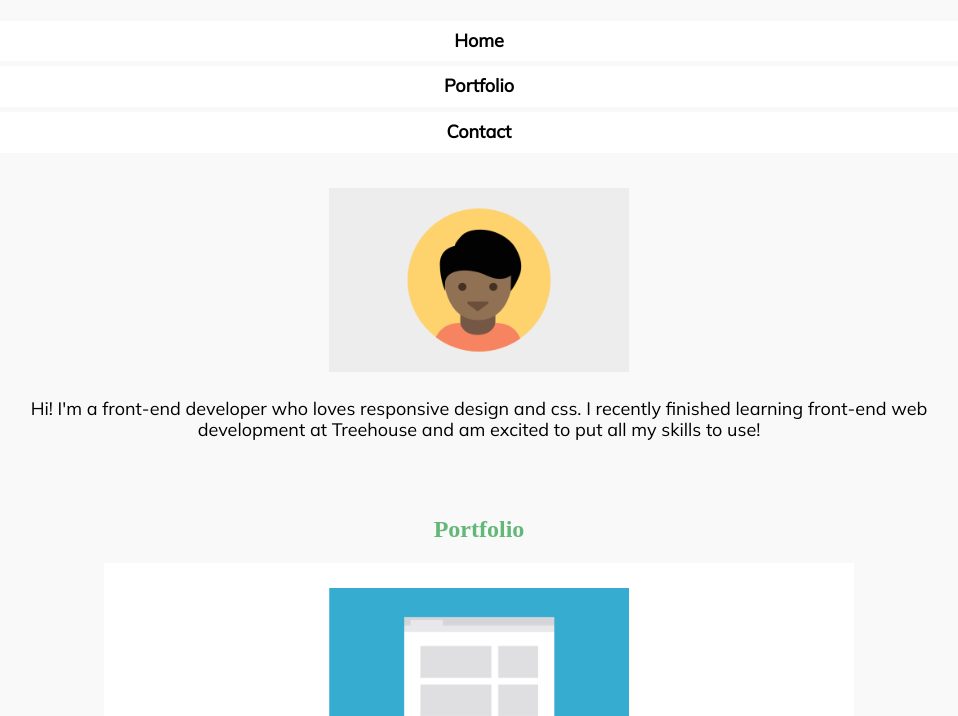
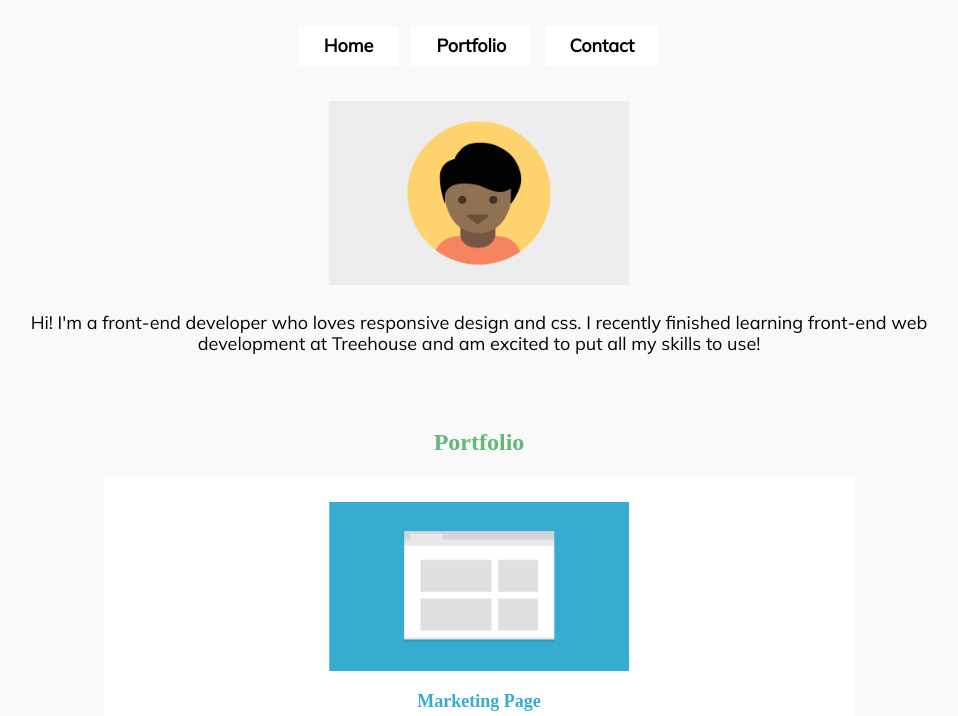
Before and after one commit to ashkilby/TechDegree---Project-2, a plain HTML site: page index.html in a window 1280 px wide. Shown: the part 84-800 px from the top of the page, without its empty margins (161-1119 px from the left). Drawn offline with Linux system fonts and the light colour scheme; a web font is replaced by a local one.

Commit message:
tablet header

```diff
--- a/index.html
+++ b/index.html
@@ -10,20 +10,22 @@
 </head>
 <body>
 	<header id="home">
-		<div class="container">
+		<div class="container clearFix">
 			<div id="logo">
 				<h1>ashkilby portfolio</h1>
 			</div>
-			<ul id="nav">
-				<li><a href="#home">Home</a></li>
-				<li><a href="#main">Portfolio</a></li>
-				<li><a href="#contact">Contact</a></li>
-			</ul>
+			<nav>
+				<ul id="nav">
+					<li><a href="#home">Home</a></li>
+					<li><a href="#main">Portfolio</a></li>
+					<li><a href="#contact">Contact</a></li>
+				</ul>
+			</nav>
 		</div>
 	</header>
 	<div id="main">
 		<section id="banner">
-			<div class="container">
+			<div class="container clearFix">
 				<div id="bannerLeft">
 					<img src="img/responsive-layout-profile.png" alt="profile pic">
 				</div>
@@ -33,7 +35,7 @@
 			</div>
 		</section>
 		<section id="portfolio">
-			<div class="container">
+			<div class="container clearFix">
 				<h2>Portfolio</h2>
 				<div id="gallery">
 					<article class="card">
@@ -71,7 +73,7 @@
 		</section>
 	</div>
 	<footer id="contact">
-		<div class="container">
+		<div class="container clearFix">
 			<div id="footMain">
 				<h2>Contact</h2>
 				<p>If you're interest in chatting or want more information about what I've been working on, I'd love to hear from you!</p>
--- a/styles/style.css
+++ b/styles/style.css
@@ -1,3 +1,4 @@
+/*basics*/
 body{
 	font-family: "Mulish", sans-serif;
 	font-size: 12px;
@@ -37,6 +38,8 @@ h3{
 	margin: 0 auto;
 	padding: 15px;
 }
+
+/*header*/
 #logo, #nav{
 	display: block;
 	margin: 0 auto;
@@ -53,9 +56,11 @@ h3{
 	font-weight: bold;
 	display: block;
 	background: #fff;
-    padding: 10px;
-    margin: 5px auto;
+	padding: 10px 25px;
+	margin: 5px;
 }
+
+/*banner*/
 #banner {
 	text-align: center;
 }
@@ -69,6 +74,8 @@ h3{
 	width: 100%;
 	max-width: 300px;
 }
+
+/*body*/
 #portfolio {
 	text-align: center;
 }
@@ -86,6 +93,8 @@ h3{
 	width: 100%;
 	max-width: 300px;
 }
+
+/*footer*/
 #contact {
 	padding: 25px 0;
 }
@@ -104,3 +113,19 @@ h3{
 	text-align: right;
 	font-weight: bold;
 }
+
+/*resizing*/
+
+@media (min-width: 769px) {
+	.clearFix:after {
+		content: "";
+		display: table;
+		clear: both;
+	}
+	#nav li{
+		display: inline-block;
+	}
+	#nav li a {
+		display: inline-block;
+	}
+}
```
Lines whose indentation alone changed are shown as unchanged.
